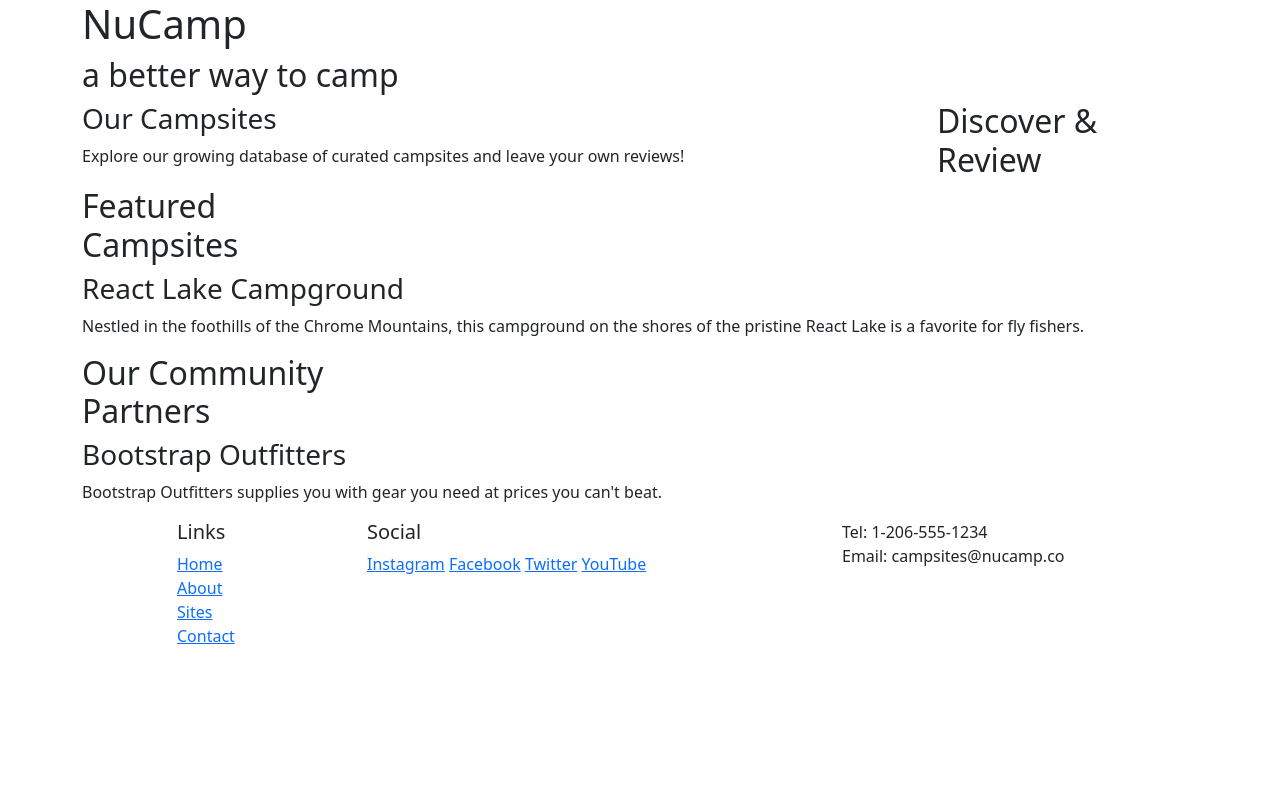
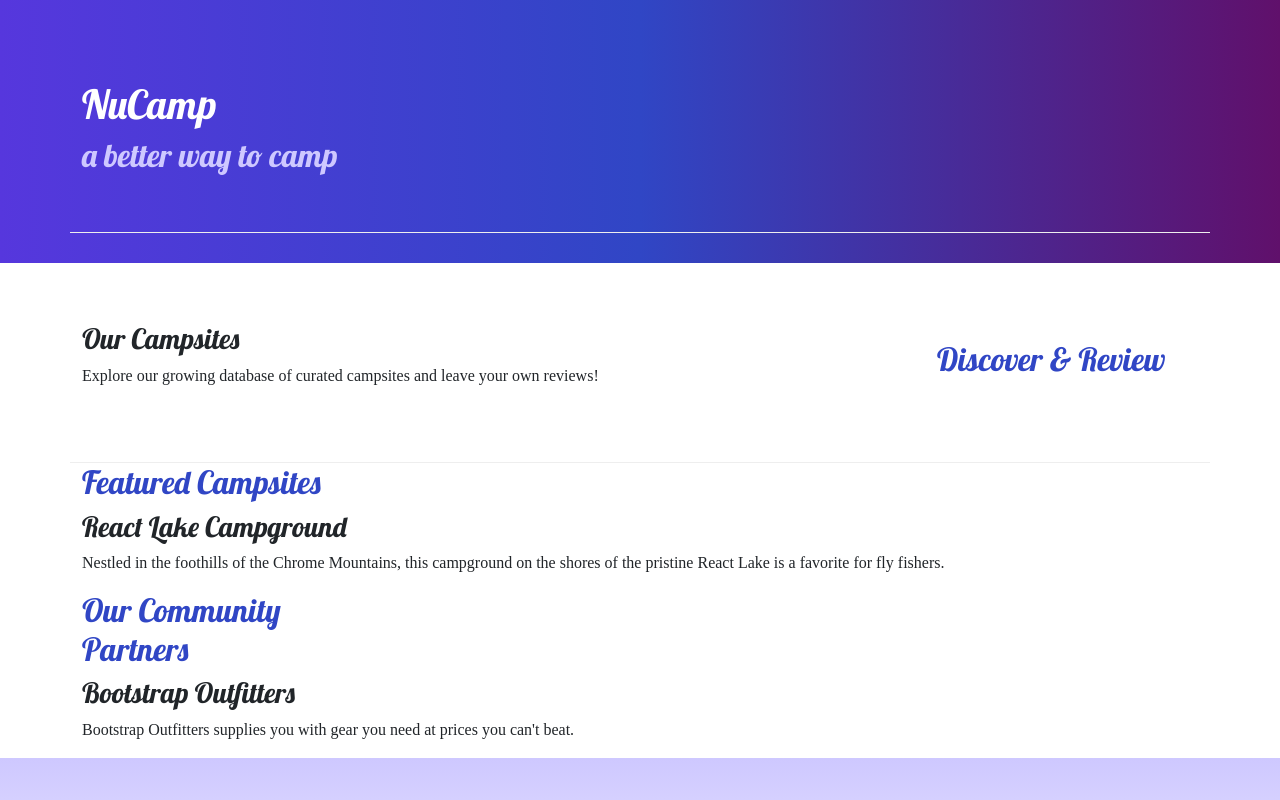
Before and after one commit to redmejia/nucampsite, a website: page index.html in a window 1280 px wide. Shown: the top 800 px of the page. Drawn offline with nearby package versions, Linux system fonts and the light colour scheme.

Commit message:
syling adding css

```diff
--- /dev/null
+++ b/css/style.css
@@ -0,0 +1,32 @@
+body {
+    font-family: "Open Sans, sans-serif";
+}
+/* selectors */
+h1, h2, h3 {
+    font-family: "Lobster", cursive;
+}
+
+h2{
+    color: #3046c5;
+}
+
+header h2 {
+    color: #CEC8FF;
+}
+
+footer{
+    background-image: linear-gradient(#CEC8FF, white);
+    padding: 20px 0;
+}
+
+.jumbotron{
+    padding: 30px;
+    background-image: linear-gradient(to right, #5637DD, #3046C5, #60106B);
+    color: white;
+}
+
+.row-content{
+    padding: 50px 0;
+    border-bottom: 1px ridge;
+    min-height: 200px;
+}
--- a/index.html
+++ b/index.html
@@ -12,17 +12,23 @@
 	<!-- Bootstrap CSS -->
 	<link rel="stylesheet" href="node_modules/bootstrap/dist/css/bootstrap.min.css" />
 
+	<!-- Additional CSS must be placed after Bootstrap CSS -->
+	<link rel="stylesheet" href="https://fonts.googleapis.com/css?family=Lobster|Open+Sans" />
+	<link rel="stylesheet" href="css/style.css" />
+
 	<title>NuCamp: A Better Way To Camp</title>
 
 </head>
 
 <body>
+
+
 	<!-- <p>
 		Lorem ipsum dolor sit amet consectetur adipisicing elit. Possimus sunt ullam, perferendis debitis voluptas nulla ut nam veritatis, quisquam impedit vero voluptates placeat rem illo tempora expedita, accusantium neque dolores!
 	</p> -->
-	<header class="jumbotron">
+	<header class="jumbotron jumbotron-fluid">
 		<div class="container">
-			<div class="row">
+			<div class="row row-content align-items-center">
 				<div class="col">
 					<h1>NuCamp</h1>
 					<h2>a better way to camp</h2>
@@ -31,9 +37,9 @@
 		</div>
 	</header>
 	<div class="container">
-		<div class="row">
+		<div class="row row-content align-items-center">
 			<div class="col-sm-4 order-sm-last col-md-3">
-				<h2>Discover & Review</h2>
+				<h2 class="text-sm-rigth">Discover & Review</h2>
 			</div>
 			<div class="col">
 				<h3>Our Campsites</h3>
@@ -54,7 +60,7 @@
 		</div>
 
 		<div class="col-sm-4 order-sm-last col-md-3">
-			<h2>Our Community Partners</h2>
+			<h2 class="text-sm-rigth">Our Community Partners</h2>
 		</div>
 		<div class="col">
 			<h3>Bootstrap Outfitters</h3>
@@ -65,7 +71,7 @@
 
 	<footer>
 		<div class="container">
-			<div class="row">
+			<div class="row row-content align-items-center">
 				<div class="col-4 col-sm-2 offset-1">
 					<h5>Links</h5>
 					<ul class="list-unstyled">
@@ -75,14 +81,14 @@
 						<li><a href="#">Contact</a></li>
 					</ul>
 				</div>
-				<div class="col-6 col-sm-5">
+				<div class="col-6 col-sm-5 text-center">
 					<h5>Social</h5>
 					<a href="http://instagram.com/">Instagram</a>
 					<a href="http://facebook.com/">Facebook</a>
 					<a href="http://twitter.com/">Twitter</a>
 					<a href="http://youtube.com/">YouTube</a>
 				</div>
-				<div class="col-sm-4">
+				<div class="col-sm-4 text-center">
 					Tel: 1-206-555-1234<br />
 					Email: campsites@nucamp.co
 				</div>
```
